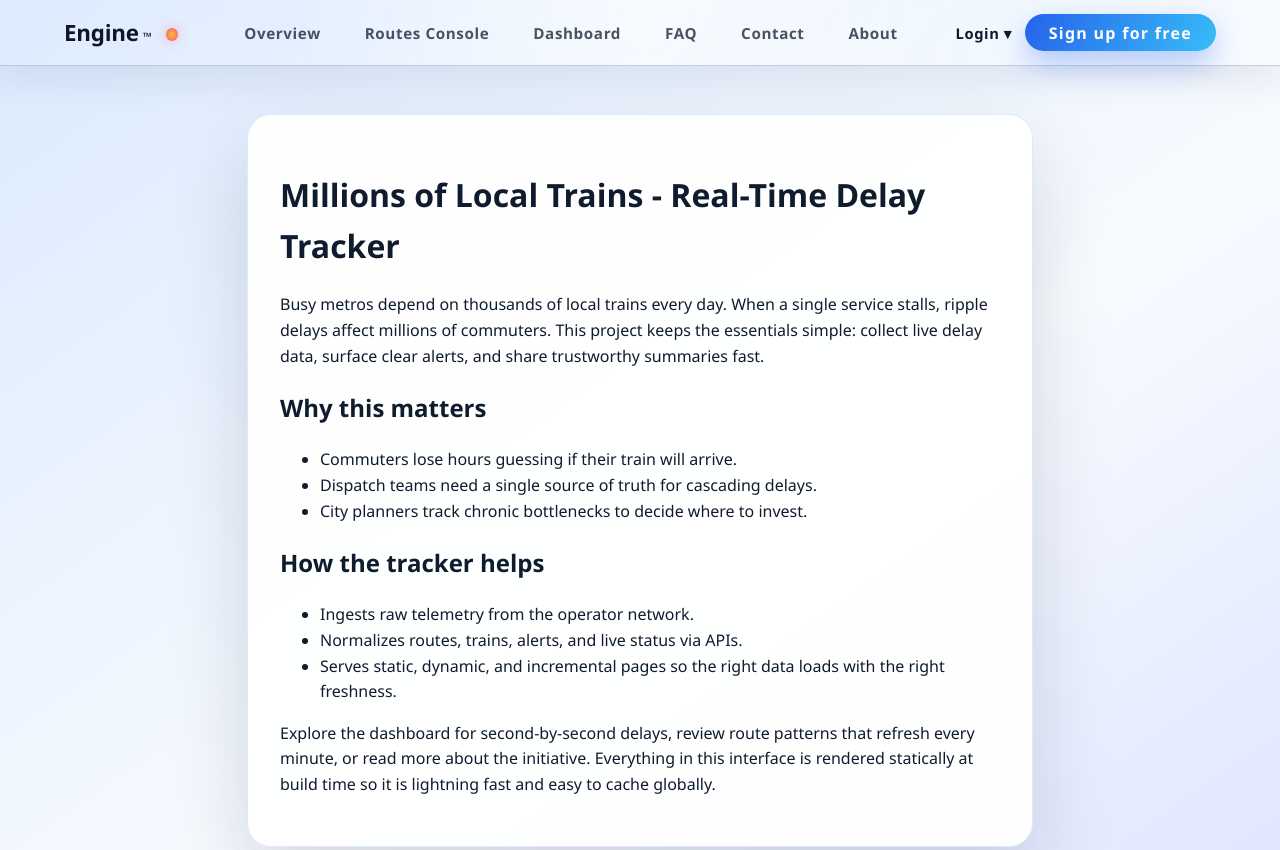
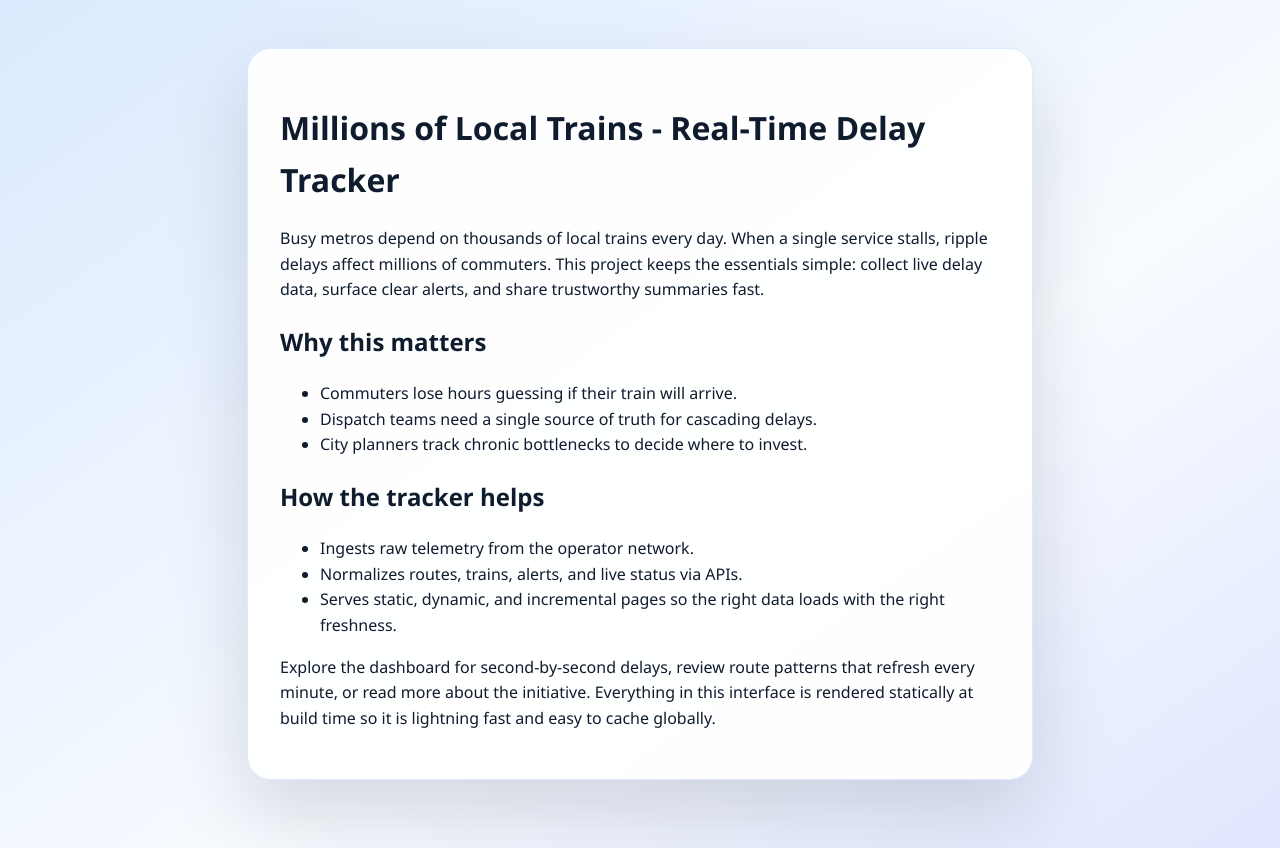
Before and after one commit to kalviumcommunity/S63-0126-Alpha-Full-Stack-With-NextjsAnd-AWS-Azure-Million-Trains, a Next.js app in the folder train-tracker/: page / in a window 1280 px wide. Built offline with nearby package versions, Linux system fonts and the light colour scheme; no server answers.

Commit message:
PRISMA_ORM SETUP

```diff
--- a/train-tracker/app/layout.tsx
+++ b/train-tracker/app/layout.tsx
@@ -1,6 +1,5 @@
 import type { ReactElement, ReactNode } from "react";
 import type { Metadata } from "next";
-import Navbar from "../components/navbar";
 
 export const metadata: Metadata = {
   title: "Millions of Local Trains",
@@ -23,8 +22,7 @@ export default function RootLayout({
           fontFamily: "'Space Grotesk', 'Segoe UI', system-ui, sans-serif"
         }}
       >
-        <Navbar />
-        <div style={{ minHeight: "calc(100vh - 64px)" }}>{children}</div>
+        <div style={{ minHeight: "100vh" }}>{children}</div>
       </body>
     </html>
   );
--- a/train-tracker/components/logout-button.tsx
+++ b/train-tracker/components/logout-button.tsx
@@ -3,7 +3,6 @@
 import type { ReactElement } from "react";
 import { useTransition } from "react";
 import { useRouter } from "next/navigation";
-import styles from "./navbar.module.css";
 
 export default function LogoutButton(): ReactElement {
   const router = useRouter();
@@ -17,13 +16,7 @@ export default function LogoutButton(): ReactElement {
   }
 
   return (
-    <button
-      type="button"
-      className={styles.logoutButton}
-      onClick={handleLogout}
-      disabled={isPending}
-      aria-label="Sign out"
-    >
+    <button type="button" onClick={handleLogout} disabled={isPending} aria-label="Sign out">
       {isPending ? "Signing out..." : "Sign out"}
     </button>
   );
--- a/train-tracker/components/navbar.module.css
+++ /dev/null
@@ -1,164 +0,0 @@
-.navWrapper {
-  width: 100%;
-  position: sticky;
-  top: 0;
-  z-index: 40;
-  background:
-    radial-gradient(circle at top, rgba(255, 255, 255, 0.6), transparent 55%),
-    linear-gradient(135deg, rgba(222, 235, 255, 0.9), rgba(248, 251, 255, 0.95));
-  border-bottom: 1px solid rgba(148, 163, 184, 0.5);
-  backdrop-filter: blur(18px);
-  box-shadow: 0 15px 35px rgba(15, 27, 60, 0.08);
-}
-
-.navBar {
-  display: flex;
-  align-items: center;
-  justify-content: space-between;
-  gap: 1.5rem;
-  padding: 0.9rem clamp(1.25rem, 6vw, 4rem);
-  color: #0f1c2e;
-  font-family: "Space Grotesk", "Segoe UI", system-ui, sans-serif;
-}
-
-.logo {
-  font-size: 1.4rem;
-  text-decoration: none;
-  font-weight: 700;
-  letter-spacing: -0.01em;
-  color: #0f162b;
-  display: inline-flex;
-  gap: 0.25rem;
-  align-items: baseline;
-}
-
-.logo::after {
-  content: "";
-  width: 0.8rem;
-  height: 0.8rem;
-  border-radius: 999px;
-  margin-left: 0.4rem;
-  background: radial-gradient(circle, #fbbf24 0%, #f87171 70%);
-  box-shadow: 0 0 12px rgba(248, 113, 113, 0.45);
-}
-
-.trademark {
-  font-size: 0.72rem;
-  letter-spacing: 0.3em;
-}
-
-.navLinks {
-  display: flex;
-  flex: 1;
-  justify-content: center;
-  gap: 1.35rem;
-}
-
-.navLink {
-  color: rgba(15, 28, 46, 0.75);
-  text-decoration: none;
-  font-weight: 600;
-  font-size: 0.95rem;
-  letter-spacing: 0.04em;
-  display: inline-flex;
-  align-items: center;
-  gap: 0.3rem;
-  padding: 0.25rem 0.45rem;
-  border-radius: 999px;
-  transition: color 150ms ease, background 150ms ease;
-}
-
-.navLink::before {
-  content: "";
-  width: 0.2rem;
-  height: 0.2rem;
-  border-radius: 50%;
-  background: linear-gradient(120deg, #818cf8, #ec4899);
-  opacity: 0;
-  transform: scale(0.5);
-  transition: transform 150ms ease, opacity 150ms ease;
-}
-
-.navLink:hover,
-.navLink:focus-visible {
-  color: #0f172a;
-  background: rgba(129, 140, 248, 0.12);
-}
-
-.navLink:hover::before,
-.navLink:focus-visible::before {
-  opacity: 1;
-  transform: scale(1);
-}
-
-.navActions {
-  display: flex;
-  align-items: center;
-  gap: 0.8rem;
-}
-
-.loginLink {
-  color: #0f1c2e;
-  text-decoration: none;
-  font-weight: 600;
-  letter-spacing: 0.04em;
-  font-size: 0.92rem;
-}
-
-.signupButton {
-  text-decoration: none;
-  color: #fff;
-  background: linear-gradient(120deg, #2563eb, #38bdf8);
-  border-radius: 999px;
-  padding: 0.45rem 1.5rem;
-  font-weight: 700;
-  letter-spacing: 0.08em;
-  box-shadow: 0 12px 30px rgba(37, 99, 235, 0.35);
-  transition: transform 150ms ease, box-shadow 150ms ease;
-}
-
-.signupButton:hover,
-.signupButton:focus-visible {
-  transform: translateY(-1px);
-  box-shadow: 0 18px 35px rgba(37, 99, 235, 0.45);
-}
-
-.logoutButton {
-  background: transparent;
-  color: #0f1c2e;
-  border-radius: 999px;
-  border: 1px solid rgba(15, 28, 46, 0.4);
-  padding: 0.38rem 1.25rem;
-  font-weight: 600;
-  letter-spacing: 0.06em;
-  cursor: pointer;
-  transition: background 150ms ease, color 150ms ease;
-}
-
-.logoutButton:hover:not(:disabled),
-.logoutButton:focus-visible:not(:disabled) {
-  background: rgba(15, 28, 46, 0.08);
-}
-
-.logoutButton:disabled {
-  opacity: 0.6;
-  cursor: not-allowed;
-}
-
-@media (max-width: 1100px) {
-  .navBar {
-    flex-direction: column;
-    align-items: flex-start;
-  }
-
-  .navLinks {
-    flex-wrap: wrap;
-    justify-content: flex-start;
-    width: 100%;
-  }
-
-  .navActions {
-    width: 100%;
-    justify-content: flex-end;
-  }
-}
--- a/train-tracker/components/navbar.tsx
+++ /dev/null
@@ -1,61 +0,0 @@
-import type { ReactElement } from "react";
-import Link from "next/link";
-import { cookies } from "next/headers";
-import LogoutButton from "./logout-button";
-import { AUTH_COOKIE_NAME } from "../lib/auth-constants";
-import styles from "./navbar.module.css";
-
-const navLinks = [
-  { label: "Overview", href: "/" },
-  { label: "Routes Console", href: "/routes" },
-  { label: "Dashboard", href: "/dashboard" },
-  { label: "FAQ", href: "/faq" },
-  { label: "Contact", href: "/contact" },
-  { label: "About", href: "/about" }
-];
-
-export default async function Navbar(): Promise<ReactElement> {
-  const cookieStore = await cookies();
-  const isAuthenticated = Boolean(cookieStore.get(AUTH_COOKIE_NAME)?.value);
-
-  return (
-    <header className={styles.navWrapper}>
-      <nav className={styles.navBar} aria-label="Primary">
-        <Link href="/" className={styles.logo}>
-          Engine<span className={styles.trademark}>™</span>
-        </Link>
-        <div className={styles.navLinks}>
-          {navLinks.map((link) => (
-            <Link
-              key={link.label}
-              href={link.href}
-              className={`${styles.navLink}${link.hasCaret ? ` ${styles.navLinkCaret}` : ""}`}
-            >
-              {link.label}
-              {link.hasCaret && <span aria-hidden>▾</span>}
-            </Link>
-          ))}
-        </div>
-        <div className={styles.navActions}>
-          {isAuthenticated ? (
-            <>
-              <span className={styles.loginLink} aria-live="polite">
-                Logged in ▾
-              </span>
-              <LogoutButton />
-            </>
-          ) : (
-            <>
-              <Link href="/login" className={styles.loginLink}>
-                Login ▾
-              </Link>
-              <Link href="/signup" className={styles.signupButton}>
-                Sign up for free
-              </Link>
-            </>
-          )}
-        </div>
-      </nav>
-    </header>
-  );
-}
```
Also changed, not shown: train-tracker/proxy.ts (+10 -1 lines), 2 other files (tests, documents, lock files or other folders).
